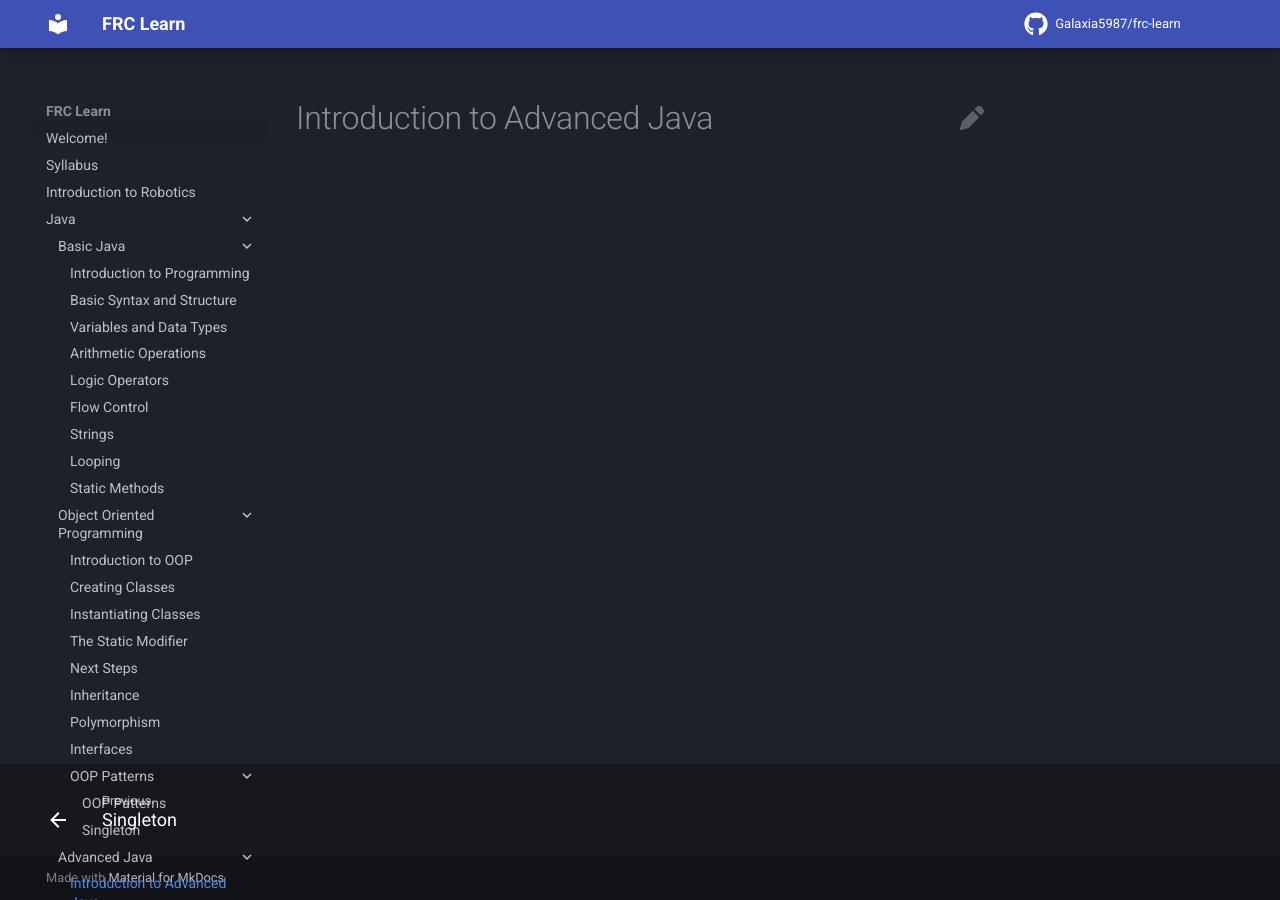
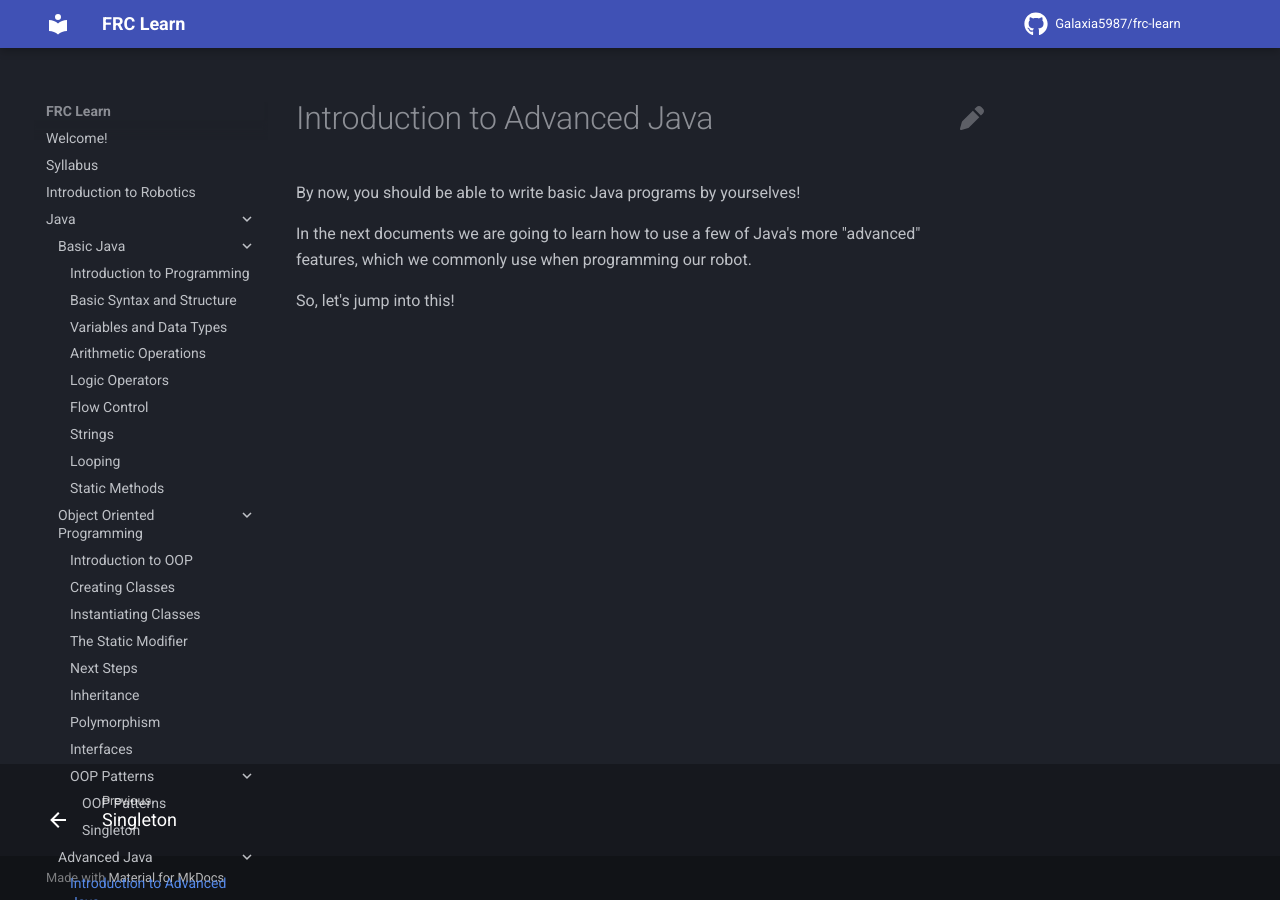
Before and after one commit to Galaxia5987/frc-learn, an MkDocs documentation site: the page built from docs/java/advanced-java/index.md, in a window 1280 px wide. Built offline with MkDocs 1.6.1 and Material for MkDocs 9.7.7, drawn with Linux system fonts in a browser that asks for light colours; comment, search, counter and statistics services are not loaded.

Commit message:
Add intro to advanced java

```diff
--- a/docs/java/advanced-java/index.md
+++ b/docs/java/advanced-java/index.md
@@ -1 +1,7 @@
 # Introduction to Advanced Java
+
+By now, you should be able to write basic Java programs by yourselves!
+
+In the next documents we are going to learn how to use a few of Java's more "advanced" features, which we commonly use when programming our robot.
+
+So, let's jump into this!
```
